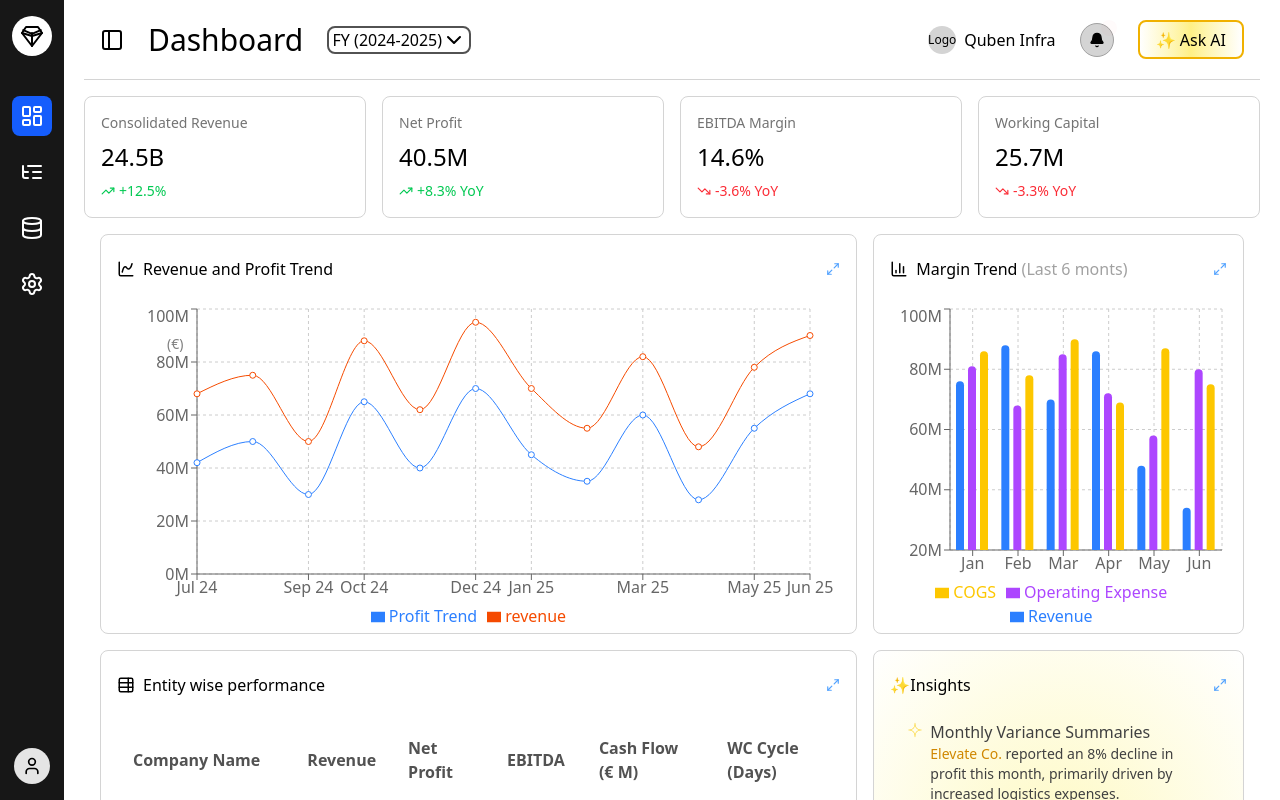
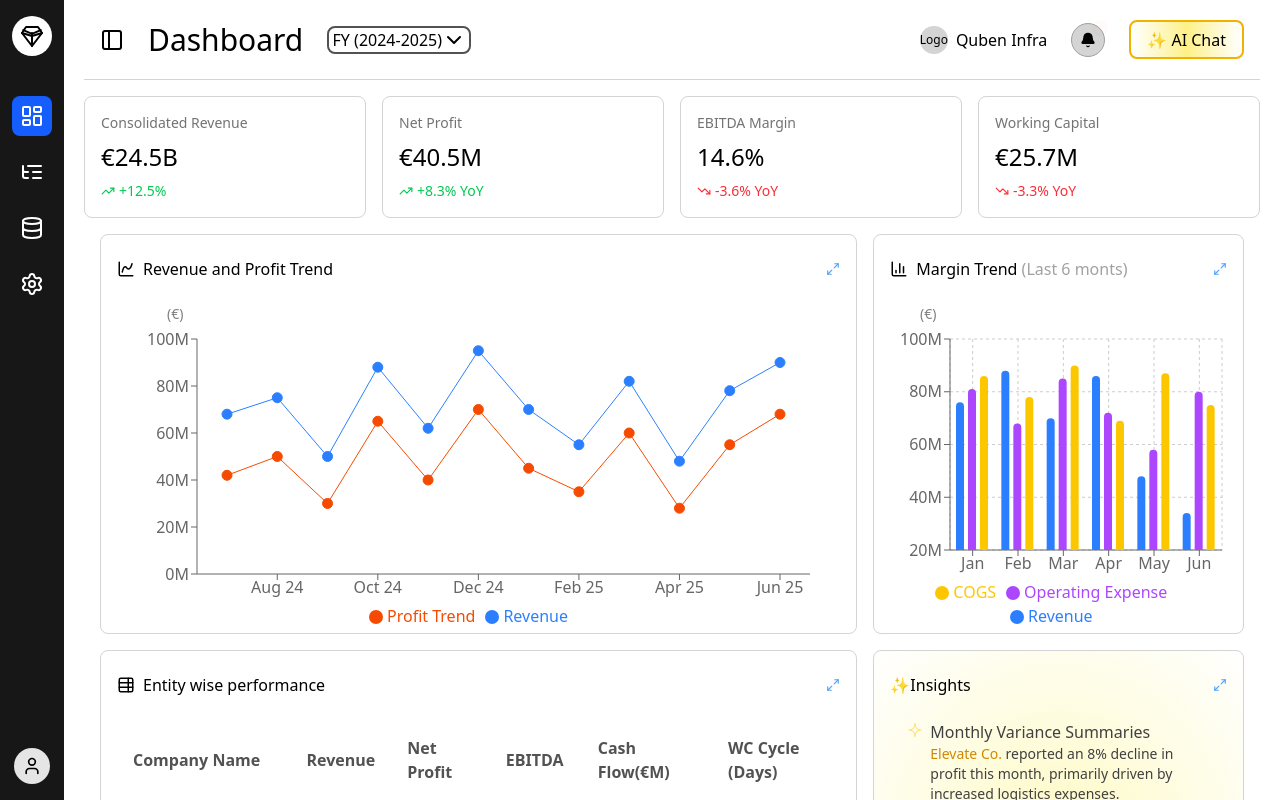
Before and after one commit to 10Yash10/Assignment-Project, a Next.js app: page /dashboard in a window 1280 px wide. Shown: the top 800 px of the page. Built offline with nearby package versions, Linux system fonts and the light colour scheme; sample sign-in values are in the browser's storage.

Commit message:
fixed the minor bugs and updating the login page

```diff
--- a/src/app/companies/page.tsx
+++ b/src/app/companies/page.tsx
@@ -160,7 +160,7 @@ const Page = () => {
                     </div>
                 </div>
                 <div className="flex justify-end items-center my-8 ">
-                    <div className="flex items-center gap-2">
+                    <div className="flex items-center gap-2 text-neutral-600">
                         <span>{`${startIndex + 1}-${Math.min(endIndex, filteredCompanies.length)} of ${filteredCompanies.length}`}
                         </span>
                         <button onClick={handlePrevPage} disabled={currentPage === 1} className="px-3 flex items-center disabled:opacity-50 cursor-pointer text-neutral-600">
@@ -209,7 +209,7 @@ const Page = () => {
                 </div>
             </div>
             {isModalOpen && (
-                <div className="fixed inset-0 bg-black bg-opacity-50 flex items-center justify-center">
+                <div className="fixed inset-0 bg-black/40 bg-opacity-50 flex items-center justify-center">
                     <div className="bg-white p-8 rounded-lg">
                         <h2 className="text-2xl mb-4">Add New Company</h2>
                         <div className="grid grid-cols-2 gap-4">
@@ -222,8 +222,8 @@ const Page = () => {
                             <input type="text" placeholder="Key Insights" value={newCompany.keyInsights} onChange={(e) => setNewCompany({ ...newCompany, keyInsights: e.target.value })} className="p-2 border border-gray-300 rounded-md" />
                         </div>
                         <div className="flex justify-end gap-4 mt-4">
-                            <button onClick={() => setIsModalOpen(false)} className="px-4 py-2 rounded-md bg-gray-200">Cancel</button>
-                            <button onClick={handleAddCompany} className="px-4 py-2 rounded-md bg-blue-500 text-white">Add</button>
+                            <button onClick={() => setIsModalOpen(false)} className="px-4 py-2 rounded-md bg-gray-200 cursor-pointer">Cancel</button>
+                            <button onClick={handleAddCompany} className="px-4 py-2 rounded-md bg-blue-500 text-white cursor-pointer">Add</button>
                         </div>
                     </div>
                 </div>
--- a/src/app/dashboard/page.tsx
+++ b/src/app/dashboard/page.tsx
@@ -114,7 +114,7 @@ const DashboardPage = () => {
                                     <th className="text-left p-4">Revenue</th>
                                     <th className="text-left p-4">Net Profit</th>
                                     <th className="text-left p-4">EBITDA</th>
-                                    <th className="text-left p-4">Cash Flow (€ M)</th>
+                                    <th className="text-left p-4">Cash Flow(€M)</th>
                                     <th className="text-left p-4">WC Cycle (Days)</th>
                                 </tr>
                             </thead>
--- a/src/app/settings/page.tsx
+++ b/src/app/settings/page.tsx
@@ -4,7 +4,7 @@ import withAuth from "@/components/withAuth";
 
 const SettingsPage = () => {
     return (
-        <div>settings page</div>
+        <div className="flex h-screen justify-center items-center text-5xl text-blue-500 font-bold">Stay Tuned, Coming Soon🚀</div>
     )
 }
 
--- a/src/app/users/page.tsx
+++ b/src/app/users/page.tsx
@@ -4,7 +4,7 @@ import withAuth from "@/components/withAuth";
 
 const UsersPage = () => {
     return (
-        <div>users page</div>
+        <div className="flex h-screen justify-center items-center text-5xl text-blue-500 font-bold">Stay Tuned, Coming Soon🚀</div>
     )
 }
 
--- a/src/components/ui/AuthForm.tsx
+++ b/src/components/ui/AuthForm.tsx
@@ -36,24 +36,21 @@ const AuthForm = () => {
 
     return (
         <div className="w-full max-w-md">
-            <div className="flex gap-4 mb-8">
+            <div className="flex gap-4 ml-8 mb-8">
                 <div className="w-10 h-10 rounded-full bg-neutral-500 text-white flex items-center justify-center" >Logo</div>
-                <h1 className="text-2xl font-bold">Amplifai</h1>
+                <h1 className="text-4xl font-bold">Amplifai</h1>
+
             </div>
-            <div className="flex border-b border-gray-300">
-                <button
-                    className={`w-1/2 py-2 text-center cursor-pointer ${isLogin ? "border-b-2 border-blue-500 text-blue-500" : "text-gray-500"}`}
-                    onClick={() => setIsLogin(true)}
-                >
-                    Login
-                </button>
-                <button
-                    className={`w-1/2 py-2 text-center  cursor-pointer ${!isLogin ? "border-b-2 border-blue-500 text-blue-500" : "text-gray-500"}`}
-                    onClick={() => setIsLogin(false)}
-                >
-                    Register
-                </button>
-            </div>
+
+            {/* heading and description */}
+            {isLogin ? <div className="ml-8">
+                <h2 className="text-2xl font-semibold">Login</h2>
+                <p className="text-sm font-regular text-neutral-400">Enter your email below to login to your account</p>
+            </div> : <div className="ml-8">
+                <h2 className="text-2xl font-semibold">Register</h2>
+                <p className="text-sm font-regular text-neutral-400">Enter your name, email and password below to create your account</p>
+            </div>}
+
             <div className="p-8">
                 {!isLogin && (
                     <div className="mb-4">
--- a/src/components/ui/BarGraphComp.tsx
+++ b/src/components/ui/BarGraphComp.tsx
@@ -56,7 +56,7 @@ const BarGraphComp = () => {
                 height={300}
                 data={data}
                 margin={{
-                    top: 5,
+                    top: 35,
                     right: 5,
                     left: 0,
                     bottom: 5,
@@ -65,12 +65,18 @@ const BarGraphComp = () => {
                 <CartesianGrid strokeDasharray="3 3" />
                 <XAxis dataKey="name" />
                 <YAxis
+                    label={{
+                        value: "(€)",
+                        position: "insideTop",
+                        offset: -30,
+                        style: { textAnchor: "start", fontSize: 14 }
+                    }}
                     domain={[20, 100]}
                     ticks={[20, 40, 60, 80, 100]}
                     tickFormatter={(val) => `${val}M`}
                 />
                 <Tooltip />
-                <Legend />
+                <Legend iconType='circle' />
                 <Bar barSize={8} dataKey="Revenue" fill="oklch(62.3% 0.214 259.815)" radius={[9999, 9999, 0, 0]} />
                 <Bar barSize={8} dataKey={"Operating Expense"} fill="oklch(62.7% 0.265 303.9)" radius={[9999, 9999, 0, 0]} />
                 <Bar barSize={8} dataKey="COGS" fill="oklch(85.2% 0.199 91.936)" radius={[9999, 9999, 0, 0]} />
--- a/src/components/ui/Header.tsx
+++ b/src/components/ui/Header.tsx
@@ -21,7 +21,7 @@ const Header = ({ title, showYearSelector = true, selectedYear, onYearChange }:
                     <div className="w-2 h-2 bg-red-500 absolute top-0 right-0 rounded-full animate-ping" />
                     <Bell fill="black" size={16} />
                 </div>
-                <button className="h-1/2 border-2 border-yellow-500 px-4 rounded-lg bg-gradient-to-r from-white via-yellow-200 to-white font-medium cursor-pointer hover:from-yellow-300 hover:via-white hover:to-yellow-300 duration-300">✨ Ask AI</button>
+                <button className="h-1/2 border-2 border-yellow-500 px-4 rounded-lg bg-gradient-to-r from-white via-yellow-200 to-white font-medium cursor-pointer hover:from-yellow-300 hover:via-white hover:to-yellow-300 duration-300">✨ AI Chat</button>
             </div>
         </nav>
     )
--- a/src/components/ui/InfoCard.tsx
+++ b/src/components/ui/InfoCard.tsx
@@ -6,7 +6,7 @@ const InfoCard = ({ ukey, title, price, gain }: { ukey: number, title: string, p
     return (
         <div key={ukey} className="p-4 flex flex-1 flex-col gap-2 border border-neutral-300 rounded-lg">
             <span className="text-sm font-regular text-neutral-500">{title}</span>
-            <span className="text-2xl font-medium ">{price}</span>
+            <span className="text-2xl font-medium ">{price.endsWith("%") ? price : "€" + price}</span>
             <span className={`text-sm font-medium ${color} flex items-center gap-1`}>{sign}{gain}</span>
         </div>
     )
--- a/src/components/ui/LineChart.tsx
+++ b/src/components/ui/LineChart.tsx
@@ -1,45 +1,110 @@
-'use client';
+"use client";
 
-import { LineChart, Line, XAxis, YAxis, CartesianGrid, Tooltip, Legend, ResponsiveContainer } from 'recharts';
+import {
+    LineChart,
+    Line,
+    XAxis,
+    YAxis,
+    Tooltip,
+    Legend,
+    ResponsiveContainer,
+} from "recharts";
 
 type ChartData = {
     month: string;
-    revenue: number;
+    Revenue: number;
     "Profit Trend": number;
+};
+
+type CustomTooltipProps = {
+    active?: boolean;
+    payload?: any[];
+    label?: string;
+};
+
+// 🎯 Custom Tooltip component
+const CustomTooltip = ({ active, payload, label }: CustomTooltipProps) => {
+    if (active && payload && payload.length) {
+        return (
+            <div
+                className="rounded-lg bg-white p-3 shadow"
+                style={{
+                    border: `2px solid #D3D3D3`, // border color of hovered line
+                }}
+            >
+                <p className="font-semibold mb-1">{label}</p>
+                {payload.map((entry, index) => (
+                    <div key={index} className="flex items-center space-x-2">
+                        {/* colored dot */}
+                        <span
+                            className="inline-block h-3 w-3 rounded-full"
+                            style={{ backgroundColor: entry.color }}
+                        />
+                        {/* label (line name) + month + value */}
+                        <span className="text-sm">
+                            {entry.name}  : {entry.value}M
+                        </span>
+                    </div>
+                ))}
+            </div>
+        );
+    }
+    return null;
 };
 
 export default function LineChartComp({ data }: { data: ChartData[] }) {
     return (
         <ResponsiveContainer width="100%" height="100%">
             <LineChart
-                key={JSON.stringify(data)} // Add key to force re-render
+                key={JSON.stringify(data)}
                 width={500}
                 height={300}
                 data={data}
                 margin={{
-                    top: 5,
+                    top: 35,
                     right: 30,
                     left: 20,
                     bottom: 5,
                 }}
             >
-                <CartesianGrid strokeDasharray="3 3" />
-                <XAxis dataKey="month" />
+                <XAxis padding={{ left: 30, right: 30 }} dataKey="month" />
                 <YAxis
                     tickFormatter={(value) => `${value}M`}
                     label={{
                         value: "(€)",
                         position: "insideTop",
-                        offset: 30,
-                        style: { textAnchor: "start", fontSize: 14 }
+                        offset: -30,
+                        style: { textAnchor: "start", fontSize: 14 },
                     }}
                     domain={[0, 100]}
                     ticks={[0, 20, 40, 60, 80, 100]}
                 />
-                <Tooltip />
-                <Legend iconType='rect' />
-                <Line type="monotone" dataKey={"Profit Trend"} stroke="oklch(62.3% 0.214 259.815)" activeDot={{ r: 4 }} />
-                <Line type="monotone" dataKey="revenue" stroke="oklch(64.6% 0.222 41.116)" activeDot={{ r: 4 }} />
+                <Tooltip content={<CustomTooltip />} />
+                {/* <Legend iconType="circle" /> */}
+
+                <Line
+                    type="linear"
+                    dataKey="Revenue"
+                    stroke="oklch(62.3% 0.214 259.815)"
+                    dot={{
+                        fill: "oklch(62.3% 0.214 259.815)",
+                        stroke: "oklch(62.3% 0.214 259.815)",
+                        r: 5,
+                    }}
+                    activeDot={{ r: 7 }}
+                />
+                <Line
+                    type="linear"
+                    dataKey={"Profit Trend"}
+                    stroke="oklch(64.6% 0.222 41.116)"
+                    dot={{
+                        fill: "oklch(64.6% 0.222 41.116)",
+                        stroke: "oklch(64.6% 0.222 41.116)",
+                        r: 5,
+                    }}
+                    activeDot={{ r: 7 }}
+                />
+                <Legend iconType="circle" />
             </LineChart>
         </ResponsiveContainer>
     );
--- a/src/data/linechart.ts
+++ b/src/data/linechart.ts
@@ -1,44 +1,44 @@
 export const lineChartData = {
   "2024-2025": [
-        { month: "Jul 24", revenue: 68, "Profit Trend": 42 },
-        { month: "Aug 24", revenue: 75, "Profit Trend": 50 },
-        { month: "Sep 24", revenue: 50, "Profit Trend": 30 },
-        { month: "Oct 24", revenue: 88, "Profit Trend": 65 },
-        { month: "Nov 24", revenue: 62, "Profit Trend": 40 },
-        { month: "Dec 24", revenue: 95, "Profit Trend": 70 },
-        { month: "Jan 25", revenue: 70, "Profit Trend": 45 },
-        { month: "Feb 25", revenue: 55, "Profit Trend": 35 },
-        { month: "Mar 25", revenue: 82, "Profit Trend": 60 },
-        { month: "Apr 25", revenue: 48, "Profit Trend": 28 },
-        { month: "May 25", revenue: 78, "Profit Trend": 55 },
-        { month: "Jun 25", revenue: 90, "Profit Trend": 68 },
+    { month: "Jul 24", Revenue: 68, "Profit Trend": 42 },
+    { month: "Aug 24", Revenue: 75, "Profit Trend": 50 },
+    { month: "Sep 24", Revenue: 50, "Profit Trend": 30 },
+    { month: "Oct 24", Revenue: 88, "Profit Trend": 65 },
+    { month: "Nov 24", Revenue: 62, "Profit Trend": 40 },
+    { month: "Dec 24", Revenue: 95, "Profit Trend": 70 },
+    { month: "Jan 25", Revenue: 70, "Profit Trend": 45 },
+    { month: "Feb 25", Revenue: 55, "Profit Trend": 35 },
+    { month: "Mar 25", Revenue: 82, "Profit Trend": 60 },
+    { month: "Apr 25", Revenue: 48, "Profit Trend": 28 },
+    { month: "May 25", Revenue: 78, "Profit Trend": 55 },
+    { month: "Jun 25", Revenue: 90, "Profit Trend": 68 },
   ],
   "2023-2024": [
-        { month: "Jul 23", revenue: 45, "Profit Trend": 25 },
-        { month: "Aug 23", revenue: 60, "Profit Trend": 40 },
-        { month: "Sep 23", revenue: 72, "Profit Trend": 50 },
-        { month: "Oct 23", revenue: 38, "Profit Trend": 18 },
-        { month: "Nov 23", revenue: 85, "Profit Trend": 60 },
-        { month: "Dec 23", revenue: 55, "Profit Trend": 35 },
-        { month: "Jan 24", revenue: 92, "Profit Trend": 70 },
-        { month: "Feb 24", revenue: 65, "Profit Trend": 42 },
-        { month: "Mar 24", revenue: 30, "Profit Trend": 10 },
-        { month: "Apr 24", revenue: 78, "Profit Trend": 55 },
-        { month: "May 24", revenue: 50, "Profit Trend": 30 },
-        { month: "Jun 24", revenue: 88, "Profit Trend": 65 },
+    { month: "Jul 23", Revenue: 45, "Profit Trend": 25 },
+    { month: "Aug 23", Revenue: 60, "Profit Trend": 40 },
+    { month: "Sep 23", Revenue: 72, "Profit Trend": 50 },
+    { month: "Oct 23", Revenue: 38, "Profit Trend": 18 },
+    { month: "Nov 23", Revenue: 85, "Profit Trend": 60 },
+    { month: "Dec 23", Revenue: 55, "Profit Trend": 35 },
+    { month: "Jan 24", Revenue: 92, "Profit Trend": 70 },
+    { month: "Feb 24", Revenue: 65, "Profit Trend": 42 },
+    { month: "Mar 24", Revenue: 30, "Profit Trend": 10 },
+    { month: "Apr 24", Revenue: 78, "Profit Trend": 55 },
+    { month: "May 24", Revenue: 50, "Profit Trend": 30 },
+    { month: "Jun 24", Revenue: 88, "Profit Trend": 65 },
   ],
   "2022-2023": [
-        { month: "Jul 22", revenue: 80, "Profit Trend": 55 },
-        { month: "Aug 22", revenue: 42, "Profit Trend": 20 },
-        { month: "Sep 22", revenue: 65, "Profit Trend": 40 },
-        { month: "Oct 22", revenue: 90, "Profit Trend": 68 },
-        { month: "Nov 22", revenue: 58, "Profit Trend": 35 },
-        { month: "Dec 22", revenue: 75, "Profit Trend": 50 },
-        { month: "Jan 23", revenue: 48, "Profit Trend": 28 },
-        { month: "Feb 23", revenue: 85, "Profit Trend": 60 },
-        { month: "Mar 23", revenue: 60, "Profit Trend": 38 },
-        { month: "Apr 23", revenue: 95, "Profit Trend": 72 },
-        { month: "May 23", revenue: 52, "Profit Trend": 32 },
-        { month: "Jun 23", revenue: 70, "Profit Trend": 45 },
+    { month: "Jul 22", Revenue: 80, "Profit Trend": 55 },
+    { month: "Aug 22", Revenue: 42, "Profit Trend": 20 },
+    { month: "Sep 22", Revenue: 65, "Profit Trend": 40 },
+    { month: "Oct 22", Revenue: 90, "Profit Trend": 68 },
+    { month: "Nov 22", Revenue: 58, "Profit Trend": 35 },
+    { month: "Dec 22", Revenue: 75, "Profit Trend": 50 },
+    { month: "Jan 23", Revenue: 48, "Profit Trend": 28 },
+    { month: "Feb 23", Revenue: 85, "Profit Trend": 60 },
+    { month: "Mar 23", Revenue: 60, "Profit Trend": 38 },
+    { month: "Apr 23", Revenue: 95, "Profit Trend": 72 },
+    { month: "May 23", Revenue: 52, "Profit Trend": 32 },
+    { month: "Jun 23", Revenue: 70, "Profit Trend": 45 },
   ],
 };
```
Also changed, not shown: src/data/companies.ts (+25 -25 lines), 1 other file (tests, documents, lock files or other folders). Lines whose indentation alone changed are shown as unchanged.
